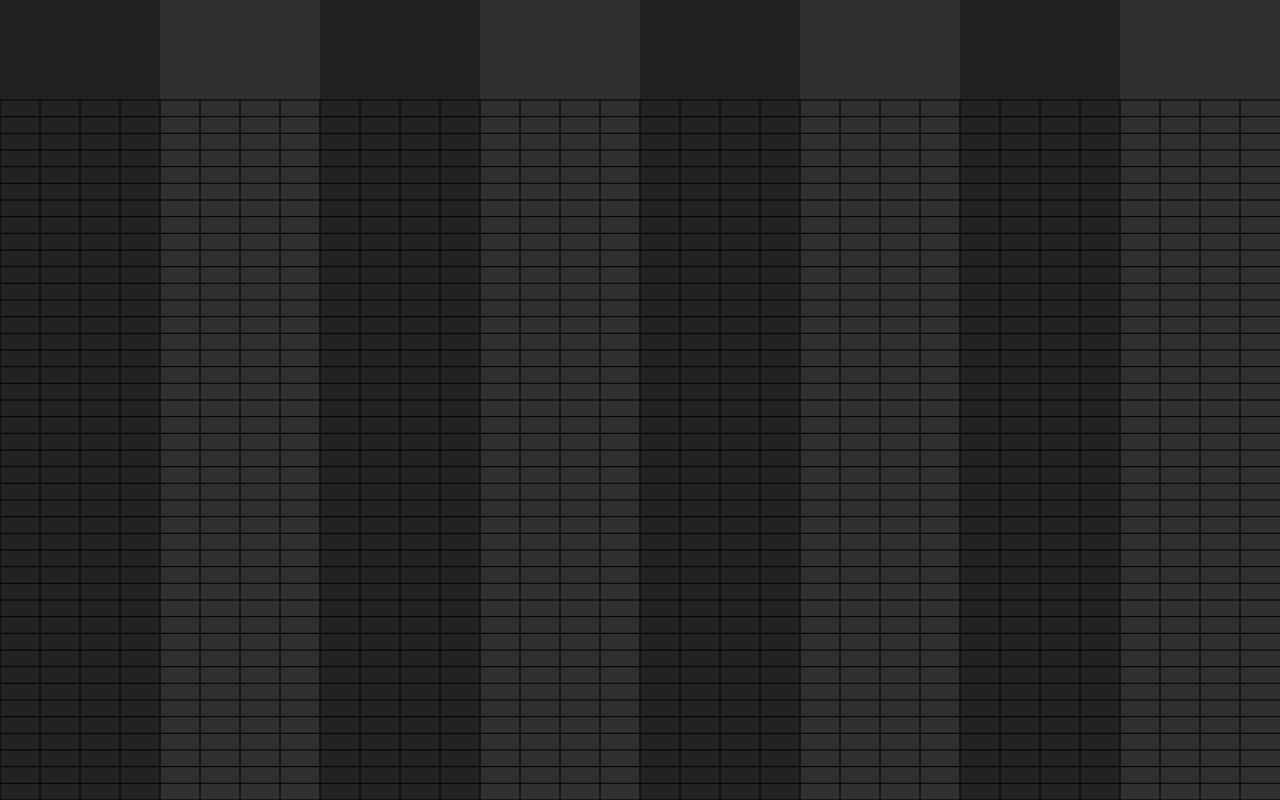
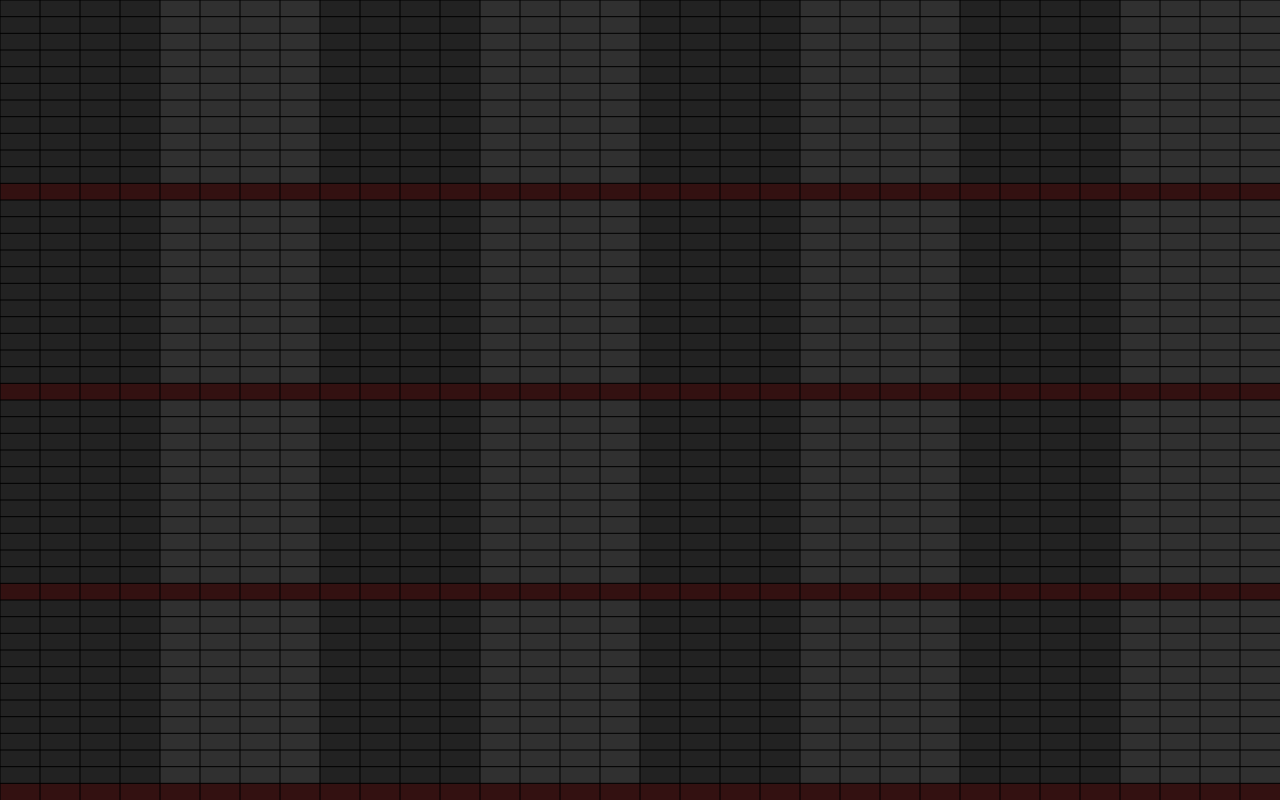
Before and after one commit to nnnnusui/WebPianoRoll, a Next.js app: page / in a window 1280 px wide. Built offline with nearby package versions, Linux system fonts and the light colour scheme.

Commit message:
add: draw octaveBackground

```diff
--- a/src/components/pianoroll/PianoRoll.tsx
+++ b/src/components/pianoroll/PianoRoll.tsx
@@ -43,7 +43,6 @@ const PianoRoll: React.FC = (): ReactElement => {
     useCanvas: (canvas: HTMLCanvasElement) => {
       const context = canvas.getContext("2d");
       if (!context) return;
-      context.beginPath();
       context.clearRect(0, 0, canvas.width, canvas.height);
       drawer.grid(context, canvas);
     },
--- a/src/components/pianoroll/drawer/GridDrawer.ts
+++ b/src/components/pianoroll/drawer/GridDrawer.ts
@@ -9,10 +9,18 @@ const GridDrawer = (
   moveState: ReturnType<typeof useMoveState>,
   scaleState: ReturnType<typeof useScaleState>
 ) => {
+  const offset = { x: 0, y: 0 };
   const move = moveState.get;
   const scale = scaleState.get;
   const draw = (context: CanvasRenderingContext2D, view: Size) => {
     const background = () => {
+      barBackground(context, view);
+      octaveBackground(context, view);
+    };
+    background();
+    gridLine(context, view);
+  };
+  const barBackground = (context: CanvasRenderingContext2D, view: Size) => {
     const cellSize = {
       width: view.width / scale.width,
       height: view.height / scale.height,
@@ -20,19 +28,31 @@ const GridDrawer = (
     const beatDenominator = 4;
     const beatNumerator = 4;
     const barInterval = beatDenominator * beatNumerator;
+
     range0to(scale.width).forEach((index) => {
       const gridLocal = index + move.x;
       const viewLocal = index * cellSize.width;
       context.fillStyle =
         gridLocal % (barInterval * 2) < 16 ? "#222222" : "#303030";
-        context.fillRect(viewLocal, 0, cellSize.width * 16, view.height);
+      context.fillRect(viewLocal, offset.y, cellSize.width * 16, view.height);
     });
   };
-    background();
-    gridLine(context, view);
+  const octaveBackground = (context: CanvasRenderingContext2D, view: Size) => {
+    const cellSize = {
+      width: view.width / scale.width,
+      height: view.height / scale.height,
+    };
+    const octaveInterval = 12;
+
+    context.fillStyle = "#331111";
+    range0to(scale.height).forEach((index) => {
+      const gridLocal = index + move.y;
+      const viewLocal = index * cellSize.height;
+      if (gridLocal % octaveInterval == octaveInterval - 1)
+        context.fillRect(offset.x, viewLocal, view.width, cellSize.height);
+    });
   };
   const gridLine = (context: CanvasRenderingContext2D, view: Size) => {
-    const offset = grid.offset;
     const cellSize = {
       width: view.width / scale.width,
       height: view.height / scale.height,
@@ -40,6 +60,7 @@ const GridDrawer = (
     const beatDenominator = 4;
     const lineInterval = beatDenominator;
 
+    context.beginPath();
     range0to(scale.width).forEach((index) => {
       if (index % lineInterval != 0) return;
       const viewLocal = index * cellSize.width + offset.x;
--- a/src/components/pianoroll/state/useGridState.ts
+++ b/src/components/pianoroll/state/useGridState.ts
@@ -1,4 +1,3 @@
-import range, { range0to } from "../../range";
 import { Pos } from "../type/Pos";
 import { Size } from "../type/Size";
 import { useState } from "react";
```
Lines whose indentation alone changed are shown as unchanged.
